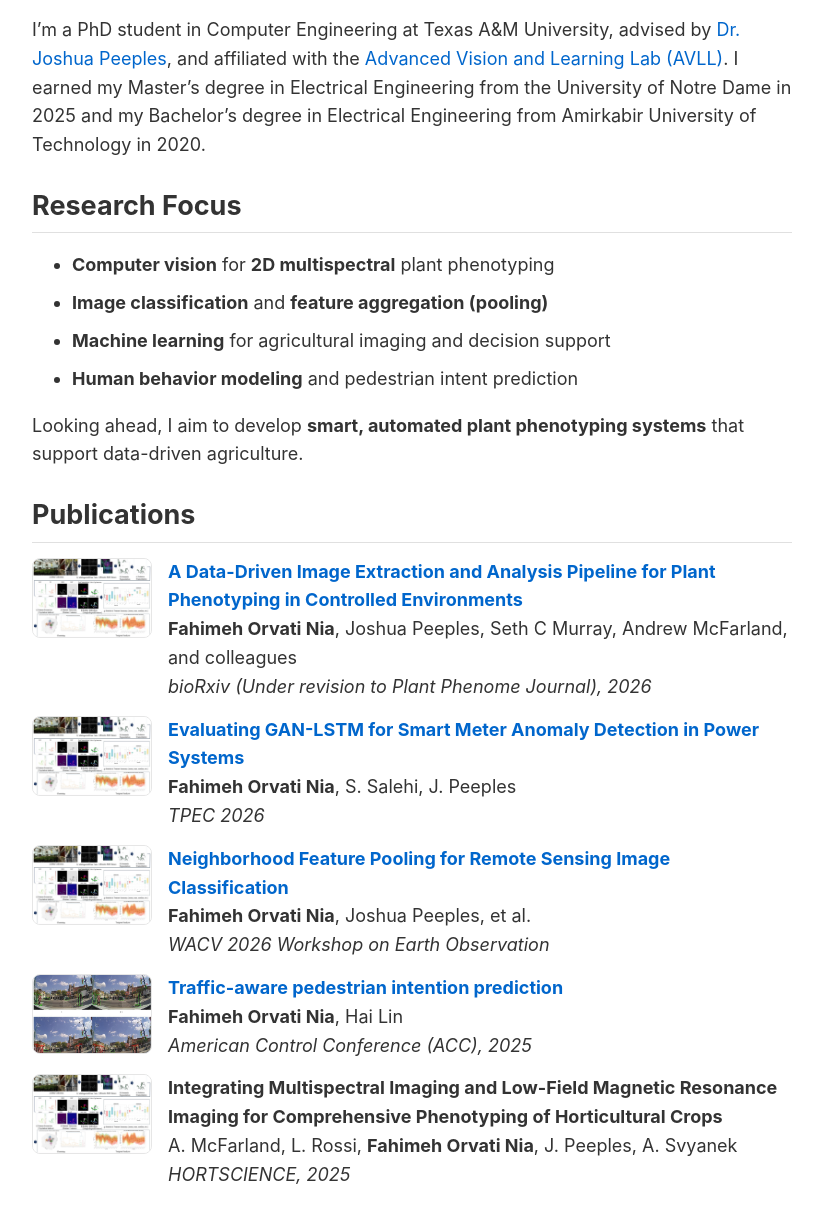
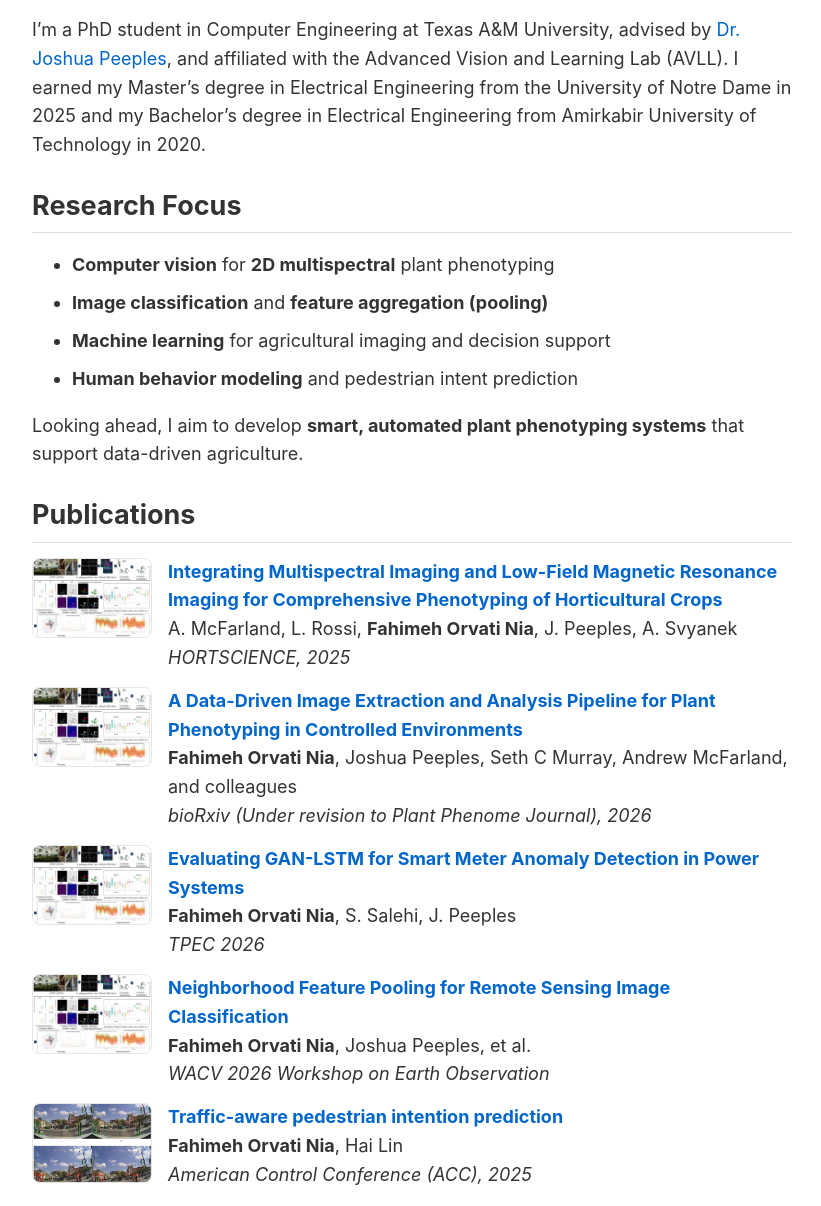
Before and after one commit to fahimehorvatinia/fahimehorvatinia.github.io, a Jekyll site: the page built from index.md, in a window 1280 px wide and 1400 px high, cut to the strip 194-1400 px from the top of the window. Shown: the whole strip, without its empty margins (228-1049 px from the left). Built offline with Jekyll 4.4.1, drawn with Linux system fonts in a browser that asks for light colours; some web fonts are replaced; part of the change alters nothing that is shown.

Commit message:
Add journal paper to main publications section with link

```diff
--- a/index.md
+++ b/index.md
@@ -43,7 +43,7 @@ sidebar: false
   </div>
 </div>
 
-I'm a PhD student in Computer Engineering at Texas A&M University, advised by <a href="https://engineering.tamu.edu/electrical/profiles/peeples-joshua.html">Dr. Joshua Peeples</a>, and affiliated with the <a href="https://avll.tamu.edu/">Advanced Vision and Learning Lab (AVLL)</a>. I earned my Master's degree in Electrical Engineering from the University of Notre Dame in 2025 and my Bachelor's degree in Electrical Engineering from Amirkabir University of Technology in 2020.
+I'm a PhD student in Computer Engineering at Texas A&M University, advised by <a href="https://engineering.tamu.edu/electrical/profiles/peeples-joshua.html">Dr. Joshua Peeples</a>, and affiliated with the Advanced Vision and Learning Lab (AVLL). I earned my Master's degree in Electrical Engineering from the University of Notre Dame in 2025 and my Bachelor's degree in Electrical Engineering from Amirkabir University of Technology in 2020.
 
 ## Research Focus
 
@@ -55,6 +55,17 @@ I'm a PhD student in Computer Engineering at Texas A&M University, advised by <a
 Looking ahead, I aim to develop <strong>smart, automated plant phenotyping systems</strong> that support data-driven agriculture.
 
 ## Publications
+
+<div style="display:flex; gap:16px; align-items:flex-start; margin: 14px 0;">
+  <div style="flex: 0 0 120px;">
+    <img src="{{ '/images/flow.jpg' | relative_url }}" alt="HORTSCIENCE" style="width:120px; height:80px; object-fit:cover; border-radius:8px; border:1px solid #e6e6e6;">
+  </div>
+  <div style="flex: 1;">
+    <div><a href="https://www.hortscience.org/"><strong>Integrating Multispectral Imaging and Low-Field Magnetic Resonance Imaging for Comprehensive Phenotyping of Horticultural Crops</strong></a></div>
+    <div>A. McFarland, L. Rossi, <strong>Fahimeh Orvati Nia</strong>, J. Peeples, A. Svyanek</div>
+    <div><em>HORTSCIENCE, 2025</em></div>
+  </div>
+</div>
 
 <div style="display:flex; gap:16px; align-items:flex-start; margin: 14px 0;">
   <div style="flex: 0 0 120px;">
@@ -100,17 +111,6 @@ Looking ahead, I aim to develop <strong>smart, automated plant phenotyping syste
   </div>
 </div>
 
-<div style="display:flex; gap:16px; align-items:flex-start; margin: 14px 0;">
-  <div style="flex: 0 0 120px;">
-    <img src="{{ '/images/flow.jpg' | relative_url }}" alt="HORTSCIENCE" style="width:120px; height:80px; object-fit:cover; border-radius:8px; border:1px solid #e6e6e6;">
-  </div>
-  <div style="flex: 1;">
-    <div><strong>Integrating Multispectral Imaging and Low-Field Magnetic Resonance Imaging for Comprehensive Phenotyping of Horticultural Crops</strong></div>
-    <div>A. McFarland, L. Rossi, <strong>Fahimeh Orvati Nia</strong>, J. Peeples, A. Svyanek</div>
-    <div><em>HORTSCIENCE, 2025</em></div>
-  </div>
-</div>
-
 ## Certifications
 
 - <a href="https://coursera.org/share/0715ffa61acd34c9413973a69ad62c31"><strong>Neural Networks and Deep Learning</strong></a>, DeepLearning.AI (Coursera), Oct 21, 2021
```
